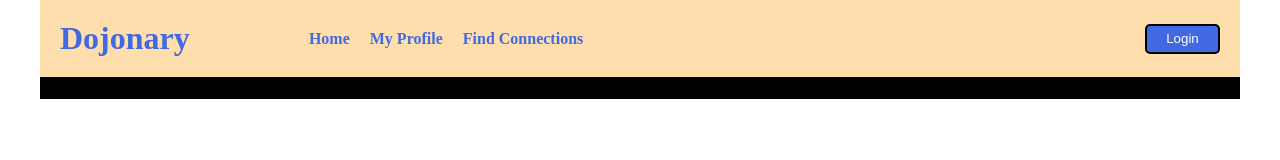
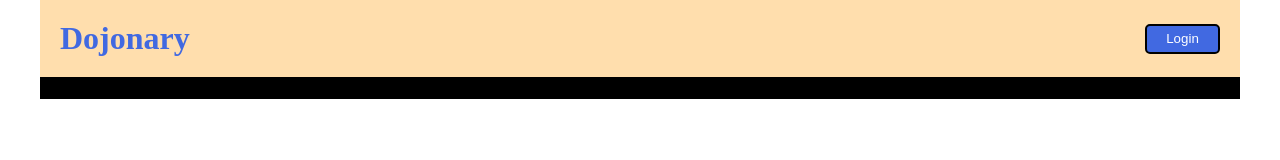
Before and after one commit to dreessen-n/dojonary, a plain HTML site: page index.html in a window 1280 px wide. Drawn offline with Linux system fonts and the light colour scheme.

Commit message:
Remove header links in index and style

```diff
--- a/index.html
+++ b/index.html
@@ -14,11 +14,6 @@
             <div class="nav-container">
                 <div class="nav-container">
                     <h1 class="nav-title">Dojonary</h1>
-                    <ul class="nav-links">
-                        <li class="nav-links"><a href="#" class="nav-links">Home</a></li>
-                        <li class="nav-links"><a href="#" class="nav-links">My Profile</a></li>
-                        <li class="nav-links"><a href="#" class="nav-links">Find Connections</a></li>
-                    </ul>
                     <div class="btn_nav-container">
                         <button class="btn_nav-login">Login</button>
                     </div>
--- a/style.css
+++ b/style.css
@@ -36,32 +36,6 @@
 	flex: .15 0 auto;
 	color: royalblue;
 	justify-content: left;
-}
-
-ul.nav-links {
-	display: flex;
-	flex: .7 0 auto;
-	align-items: center;
-}
-
-li.nav-links {
-	display: flex;
-	margin-left: 20px;
-	text-decoration: none;
-	justify-content: flex-start;
-}
-
-a.nav-links {
-	display: flex;
-	color: royalblue;
-	font-weight: bold;
-	text-decoration: none;
-}
-
-.btn_nav-container {
-	display: flex;
-	flex: .15 0 auto;
-	justify-content: flex-end;
 }
 
 .btn_nav-login {
```
